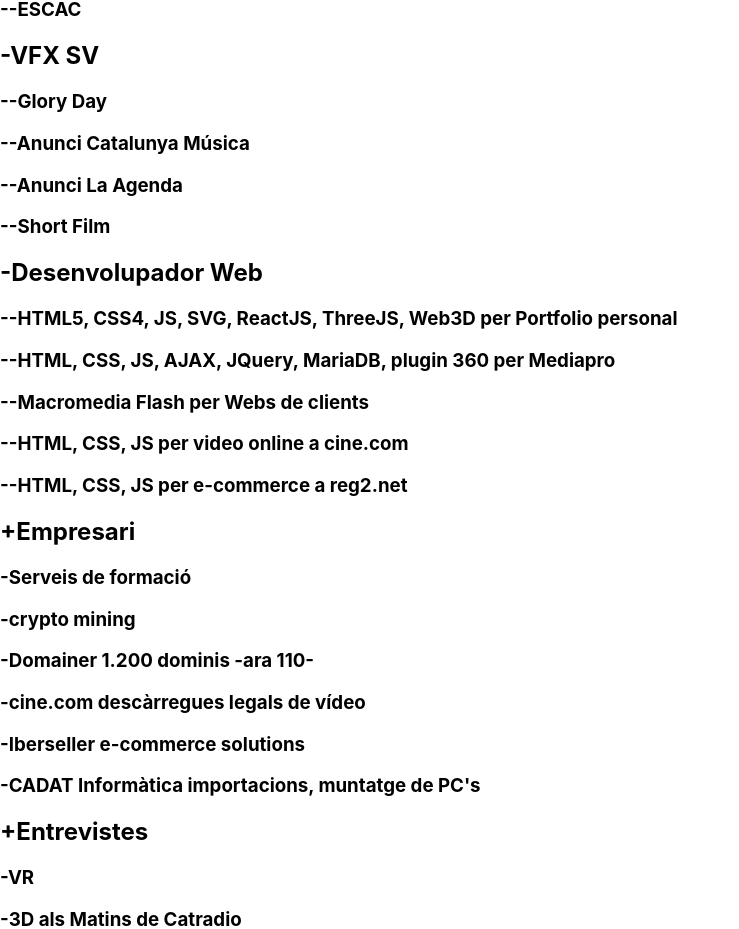
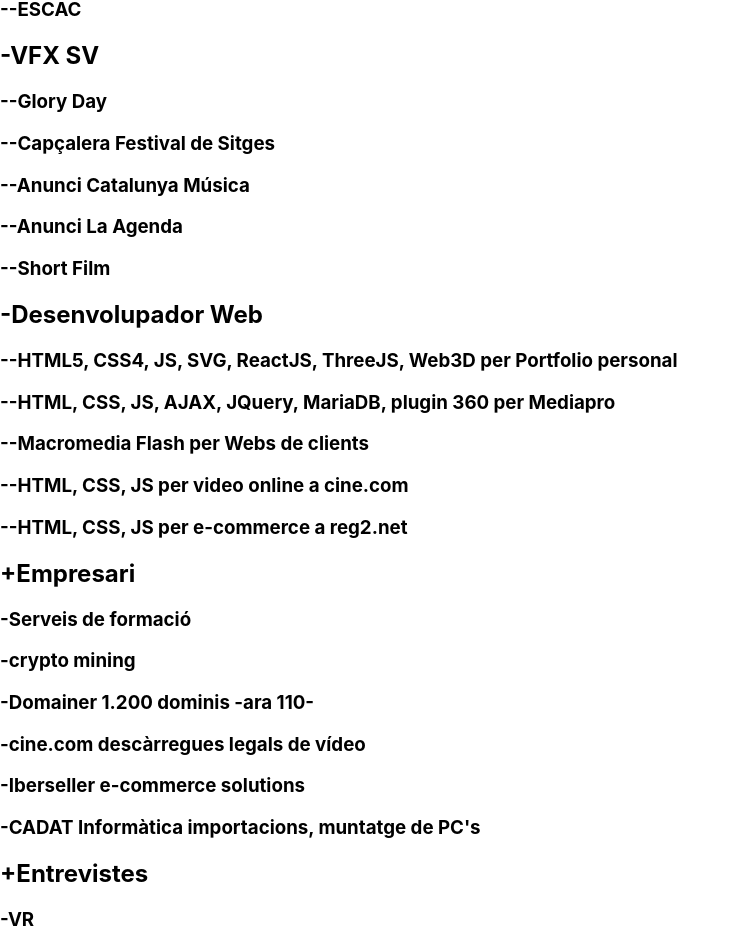
Before and after one commit to jordi3d/Portfoli, a React (Create React App) app: page / in a window 1280 px wide. Shown: the part 2453-3382 px from the top of the page, without its empty margins (0-739 px from the left). Built offline with nearby package versions, Linux system fonts and the light colour scheme.

Commit message:
actualitzant continguts

```diff
--- a/src/Cv.js
+++ b/src/Cv.js
@@ -380,6 +380,7 @@
         <h3>--ESCAC</h3>
         <h2>-VFX SV</h2>
         <h3>--Glory Day</h3>
+        <h3>--Capçalera Festival de Sitges</h3>
         <h3>--Anunci Catalunya Música</h3>
         <h3>--Anunci La Agenda</h3>
         <h3>--Short Film</h3>
```
